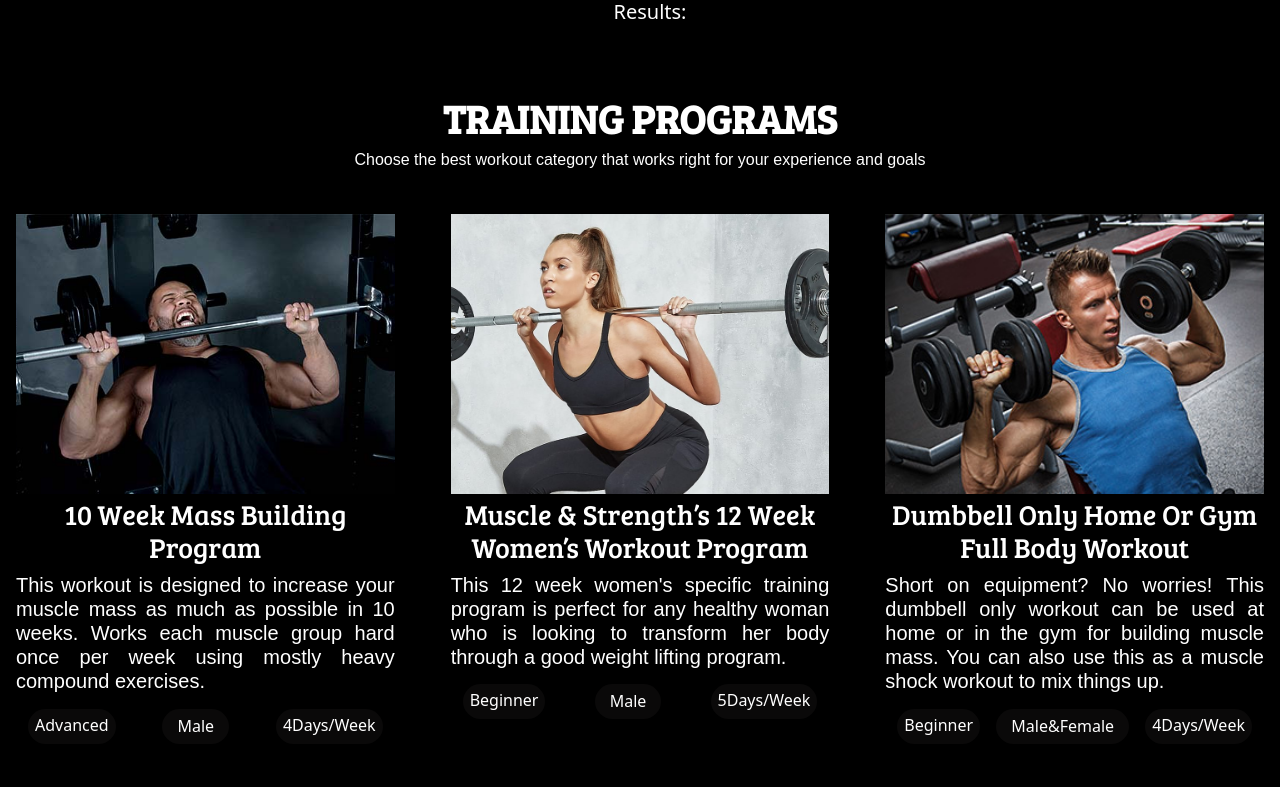
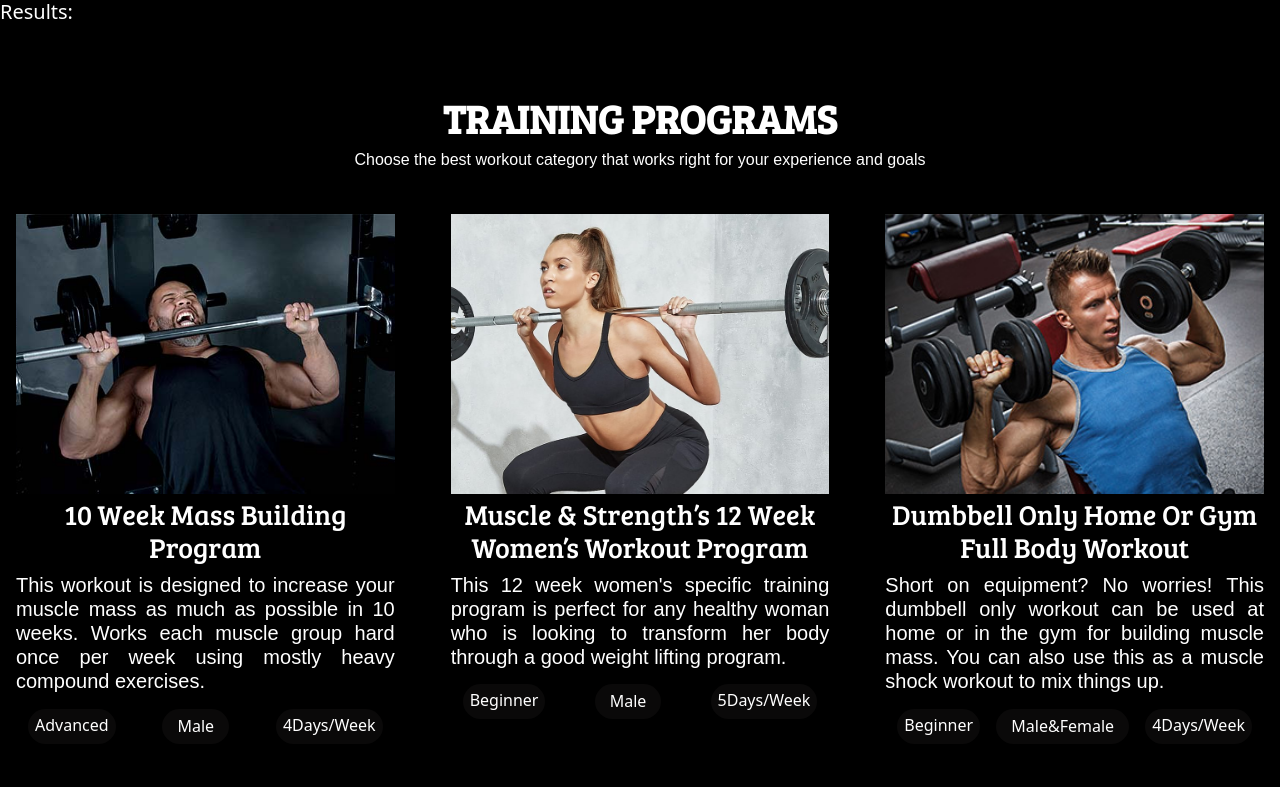
Before and after one commit to Fredizy/techquiz, a plain HTML site: page diet.html in a window 1280 px wide. Shown: the top 787 px of the page. Drawn offline with nearby package versions, Linux system fonts and the light colour scheme.

Commit message:
modified:   diet.html

```diff
--- a/diet.html
+++ b/diet.html
@@ -11,7 +11,7 @@
 </head>
 <body>
 
-    <h5 style="margin-left: 20px; text-align: center; color: #fff;">Results:</h5>
+    <h5>Results:</h5>
     <p id="result"></p>
         <br><br>
         <!-- Training Programs -->
```
